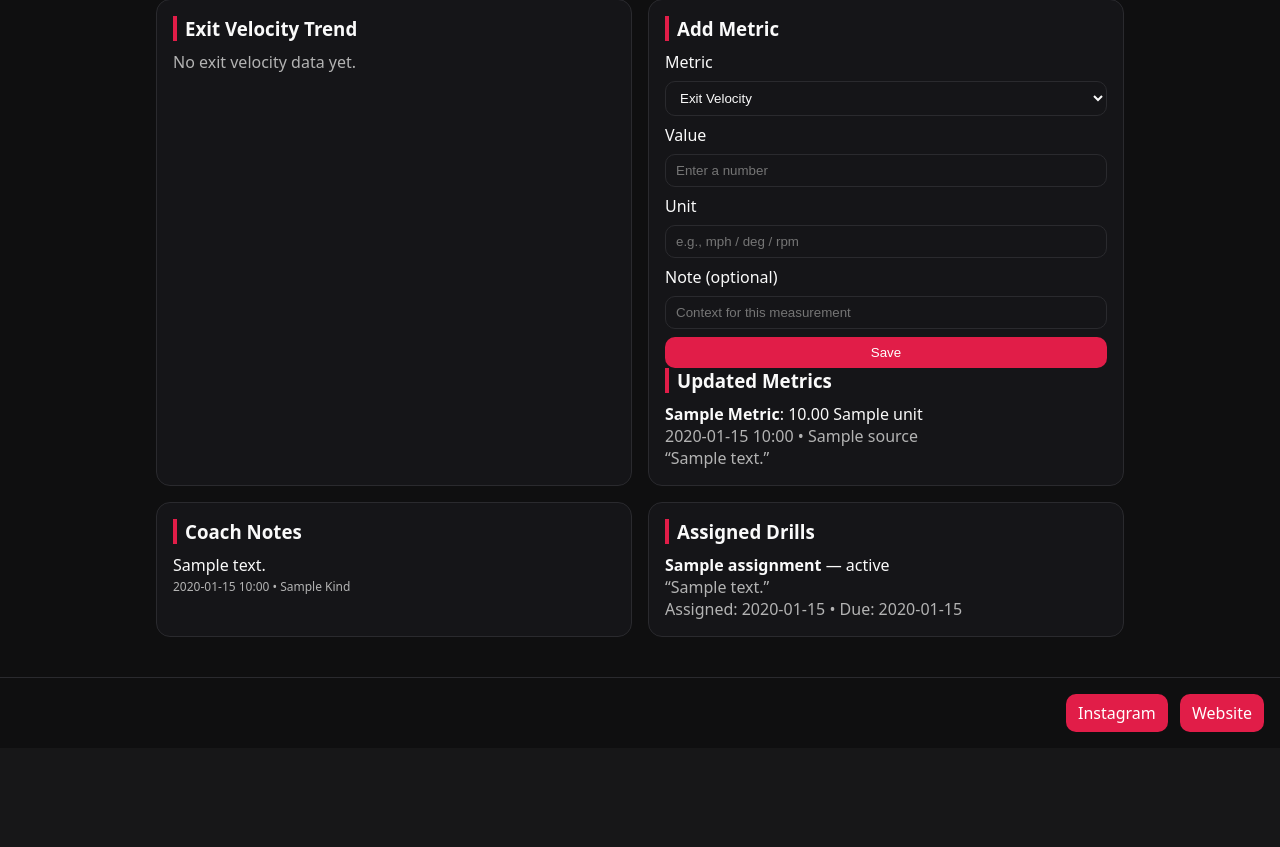
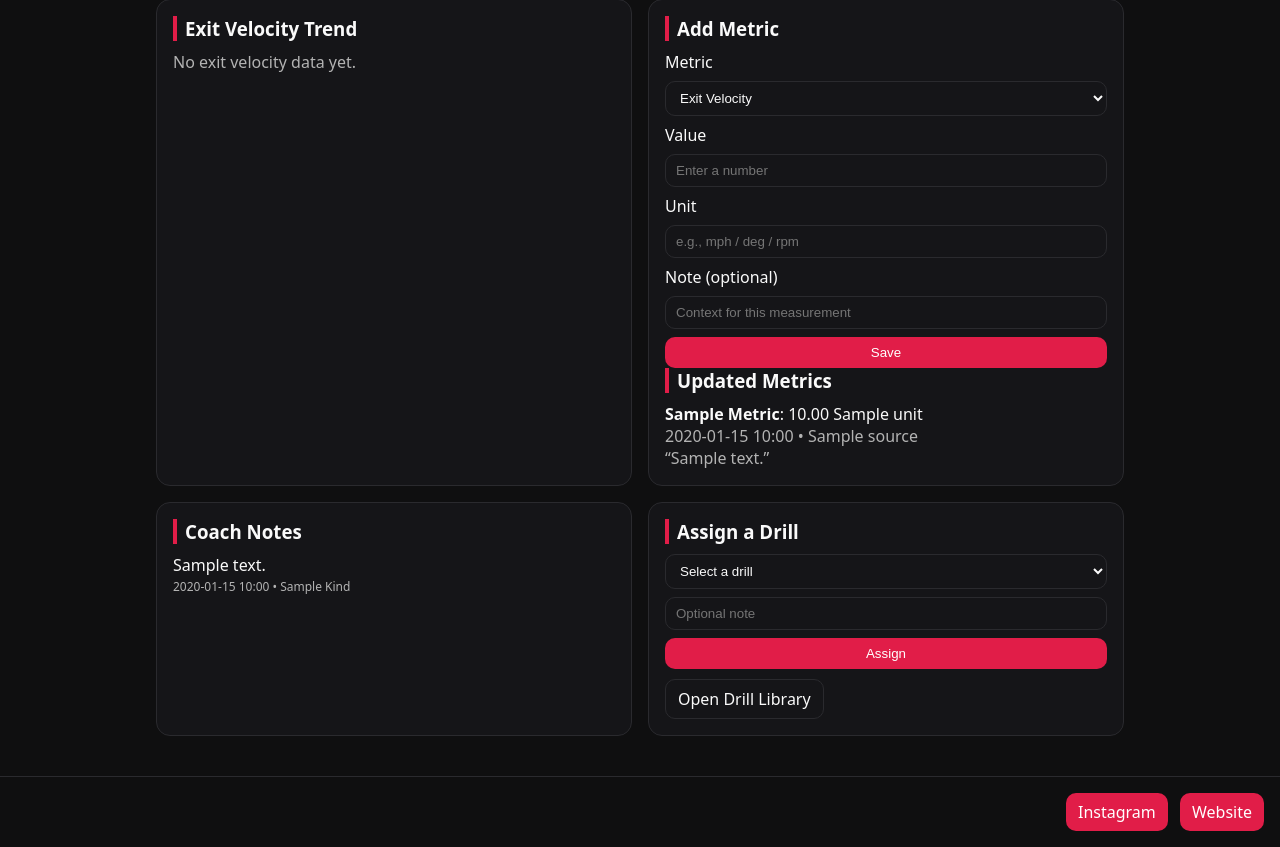
Before and after one commit to road2gameday-tech/Hit4Power-Player-Development-Tool-BEST, a FastAPI app: template app/templates/instructor_player_detail.html in a window 1280 px wide. Shown: the part 272-1119 px from the top of the page. Before the commit the page ends 1004 px from the top, so only its background shows below. Run offline with FastAPI, Linux system fonts and the light colour scheme; the template is opened without the code that fills it: most values are stand-ins (such as "Sample title", 1, 10 or a date in 2020); grey boxes marked "Sample" are stand-in pictures.

Commit message:
Update instructor_player_detail.html

```diff
--- a/app/templates/instructor_player_detail.html
+++ b/app/templates/instructor_player_detail.html
@@ -103,24 +103,28 @@
     </section>
 
     <!-- Assigned Drills (read-only list) -->
-    <section class="card">
-      <h3 class="section-title">Assigned Drills</h3>
-      <ul class="list mt-1">
-        {% for a in assignments or [] %}
-          <li>
-            <div><strong>{{ a.drill_name or "Drill" }}</strong> — {{ a.status or 'assigned' }}</div>
-            {% if a.note %}<div class="muted">“{{ a.note }}”</div>{% endif %}
-            <div class="muted">
-              Assigned: {{ a.created_at|datetimeformat("%Y-%m-%d") }}
-              {% if a.due_date %} • Due: {{ a.due_date|datetimeformat("%Y-%m-%d") }}{% endif %}
-            </div>
-          </li>
-        {% else %}
-          <li class="muted">No assigned drills yet.</li>
-        {% endfor %}
-      </ul>
-    </section>
+<section class="card">
+  <h3 class="section-title">Assign a Drill</h3>
+
+  <!-- quick-assign (keep as-is if you already have it) -->
+  <form method="post" action="/drills/assign" class="form row">
+    <input type="hidden" name="player_id" value="{{ player.id }}"/>
+    <select name="drill_id" required>
+      <option value="" disabled selected>Select a drill</option>
+      {% for d in drills %}
+        <option value="{{ d.id }}">{{ d.title }}</option>
+      {% endfor %}
+    </select>
+    <input name="note" placeholder="Optional note"/>
+    <button class="btn btn-red">Assign</button>
+  </form>
+
+  <!-- NEW: go to full library -->
+  <div class="mt-1">
+    <a class="btn btn-ghost" href="/drills?player_id={{ player.id }}">Open Drill Library</a>
   </div>
+</section>
+
 
   <!-- Scripts -->
   <script>
```
